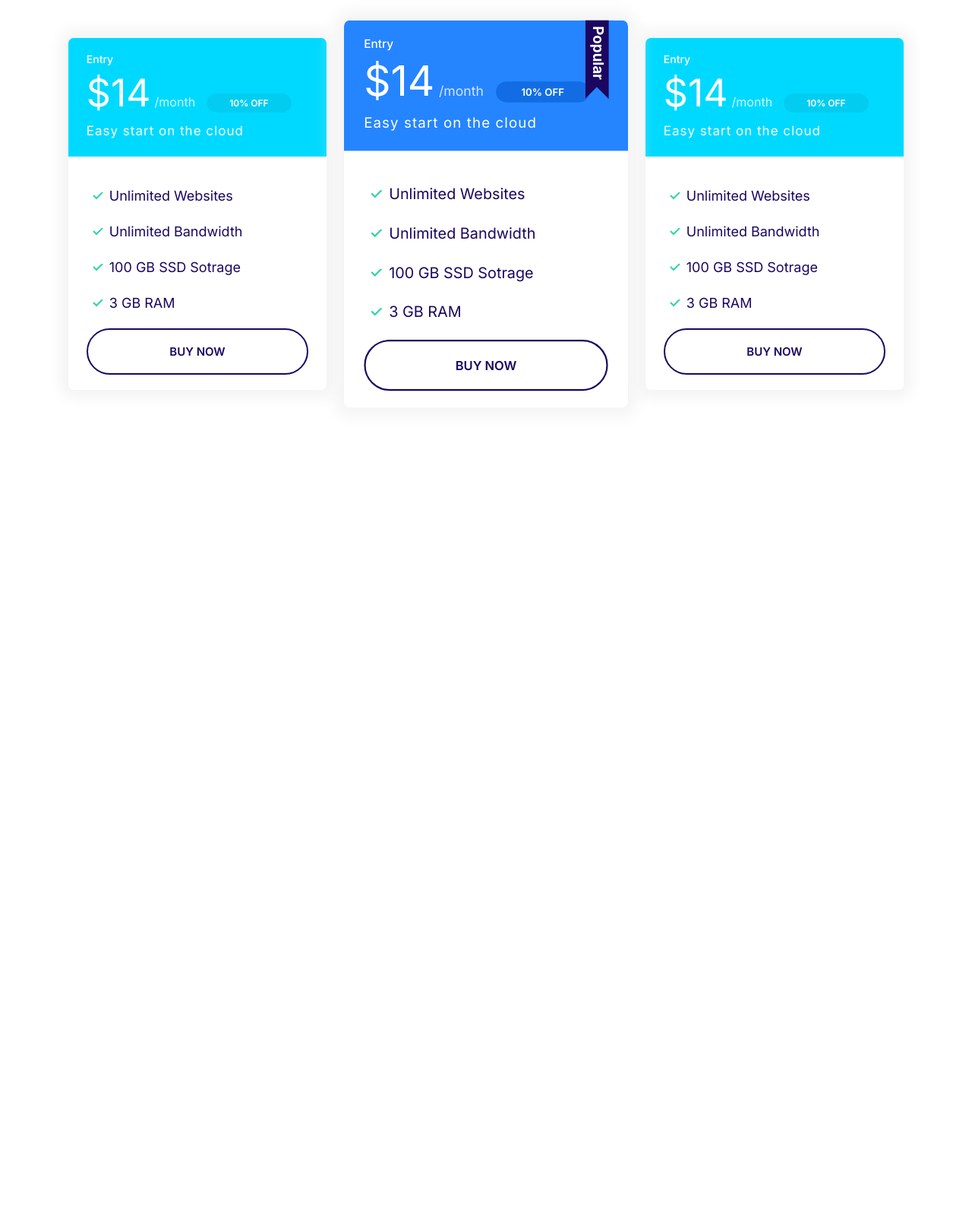
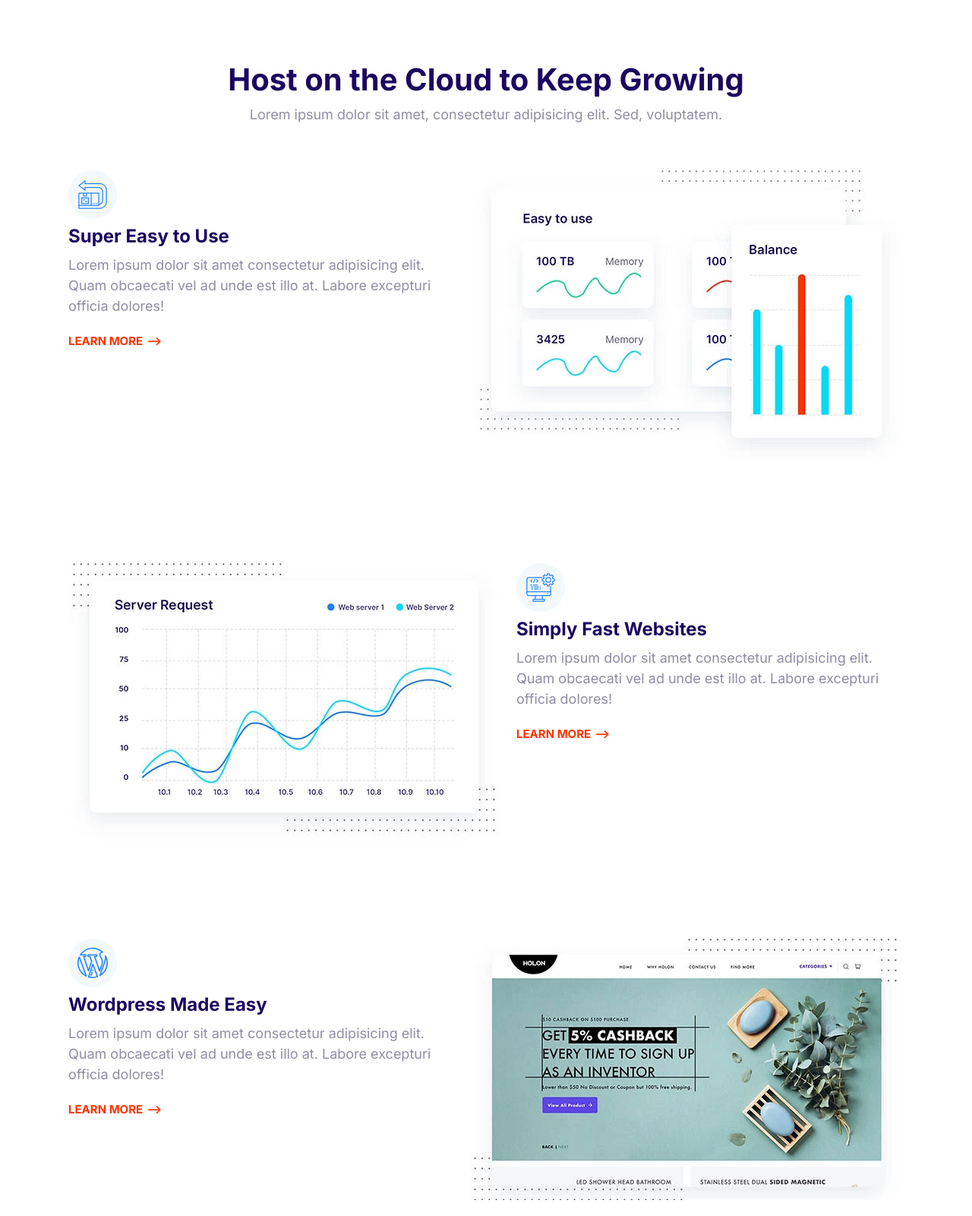
Before and after one commit to Victor-Guerrero-Devs/cloudmaster-scss, a website: page index.html in a window 1280 px wide. Shown: the top 1600 px of the page at 76% size. Before the commit the page ends 800 px from the top, so only its background shows below. Drawn offline with Linux system fonts and the light colour scheme.

Commit message:
Add features block

```diff
--- a/index.html
+++ b/index.html
@@ -15,69 +15,118 @@
     <link rel="stylesheet" href="./styles/css/styles.css" />
   </head>
   <body>
-    <section data-aos="fade-up" class="block container block-plans">
-      <div class="grid grid--1x3">
-        <div class="plan">
-          <div class="card card--secondary">
-            <header class="card__header">
-              <h3 class="plan__name">Entry</h3>
-              <span class="plan__price">$14</span>
-              <span class="plan__billing-cycle">/month</span>
-              <span class="badge badge--secondary badge--small">10% OFF</span>
-              <span class="plan__description">Easy start on the cloud</span>
-            </header>
-            <div class="card__body">
-              <ul class="list list--tick">
-                <li class="list__item">Unlimited Websites</li>
-                <li class="list__item">Unlimited Bandwidth</li>
-                <li class="list__item">100 GB SSD Sotrage</li>
-                <li class="list__item">3 GB RAM</li>
-              </ul>
-              <button class="btn btn--outline btn--block">Buy Now</button>
-            </div>
-          </div>
+    <section class="block container">
+      <header class="block__header">
+        <h2>Host on the Cloud to Keep Growing</h2>
+        <p>
+          Lorem ipsum dolor sit amet, consectetur adipisicing elit. Sed,
+          voluptatem.
+        </p>
+      </header>
+      <article class="grid grid--1x2 feature">
+        <div class="feature__content" data-aos="fade-right">
+          <span class="icon-container">
+            <svg class="icon icon--primary">
+              <use href="images/sprite.svg#easy"></use>
+            </svg>
+          </span>
+          <h3 class="feature__heading">Super Easy to Use</h3>
+          <p>
+            Lorem ipsum dolor sit amet consectetur adipisicing elit. Quam
+            obcaecati vel ad unde est illo at. Labore excepturi officia dolores!
+          </p>
+          <a href="#" class="link-arrow">Learn More</a>
         </div>
-        <div class="plan plan--popular">
-          <div class="card card--primary">
-            <header class="card__header">
-              <h3 class="plan__name">Entry</h3>
-              <span class="plan__price">$14</span>
-              <span class="plan__billing-cycle">/month</span>
-              <span class="badge badge--primary badge--small">10% OFF</span>
-              <span class="plan__description">Easy start on the cloud</span>
-            </header>
-            <div class="card__body">
-              <ul class="list list--tick">
-                <li class="list__item">Unlimited Websites</li>
-                <li class="list__item">Unlimited Bandwidth</li>
-                <li class="list__item">100 GB SSD Sotrage</li>
-                <li class="list__item">3 GB RAM</li>
-              </ul>
-              <button class="btn btn--outline btn--block">Buy Now</button>
-            </div>
-          </div>
+        <picture data-aos="zoom-in-left">
+          <source
+            type="image/webp"
+            srcset="images/easy.webp 1x, images/easy@2x.webp 2x"
+          />
+          <source
+            type="image/jpg"
+            srcset="images/easy.jpg 1x, images/easy@2x.jpg 2x"
+          />
+          <img class="feature__image" src="images/easy@2x.jpg" alt="" />
+        </picture>
+      </article>
+      <article class="grid grid--1x2 feature">
+        <div class="feature__content">
+          <span class="icon-container">
+            <svg class="icon icon--primary">
+              <use href="images/sprite.svg#computer"></use>
+            </svg>
+          </span>
+          <h3 class="feature__heading">Simply Fast Websites</h3>
+          <p>
+            Lorem ipsum dolor sit amet consectetur adipisicing elit. Quam
+            obcaecati vel ad unde est illo at. Labore excepturi officia dolores!
+          </p>
+          <a href="#" class="link-arrow">Learn More</a>
         </div>
-        <div class="plan">
-          <div class="card card--secondary">
-            <header class="card__header">
-              <h3 class="plan__name">Entry</h3>
-              <span class="plan__price">$14</span>
-              <span class="plan__billing-cycle">/month</span>
-              <span class="badge badge--secondary badge--small">10% OFF</span>
-              <span class="plan__description">Easy start on the cloud</span>
-            </header>
-            <div class="card__body">
-              <ul class="list list--tick">
-                <li class="list__item">Unlimited Websites</li>
-                <li class="list__item">Unlimited Bandwidth</li>
-                <li class="list__item">100 GB SSD Sotrage</li>
-                <li class="list__item">3 GB RAM</li>
-              </ul>
-              <button class="btn btn--outline btn--block">Buy Now</button>
-            </div>
-          </div>
+        <picture>
+          <source
+            type="image/webp"
+            srcset="images/fast.webp 1x, images/fast@2x.webp 2x"
+          />
+          <source
+            type="image/jpg"
+            srcset="images/fast.jpg 1x, images/fast@2x.jpg 2x"
+          />
+          <img class="feature__image" src="images/fast@2x.jpg" alt="" />
+        </picture>
+      </article>
+      <article class="grid grid--1x2 feature">
+        <div class="feature__content">
+          <span class="icon-container">
+            <svg class="icon icon--primary">
+              <use href="images/sprite.svg#wordpress"></use>
+            </svg>
+          </span>
+          <h3 class="feature__heading">Wordpress Made Easy</h3>
+          <p>
+            Lorem ipsum dolor sit amet consectetur adipisicing elit. Quam
+            obcaecati vel ad unde est illo at. Labore excepturi officia dolores!
+          </p>
+          <a href="#" class="link-arrow">Learn More</a>
         </div>
-      </div>
+        <picture>
+          <source
+            type="image/webp"
+            srcset="images/wordpress.webp 1x, images/wordpress@2x.webp 2x"
+          />
+          <source
+            type="image/jpg"
+            srcset="images/wordpress.jpg 1x, images/wordpress@2x.jpg 2x"
+          />
+          <img class="feature__image" src="images/wordpress@2x.jpg" alt="" />
+        </picture>
+      </article>
+      <article class="grid grid--1x2 feature">
+        <div class="feature__content">
+          <span class="icon-container">
+            <svg class="icon icon--primary">
+              <use href="images/sprite.svg#clock"></use>
+            </svg>
+          </span>
+          <h3 class="feature__heading">24/7 Expert Support</h3>
+          <p>
+            Lorem ipsum dolor sit amet consectetur adipisicing elit. Quam
+            obcaecati vel ad unde est illo at. Labore excepturi officia dolores!
+          </p>
+          <a href="#" class="link-arrow">Learn More</a>
+        </div>
+        <picture>
+          <source
+            type="image/webp"
+            srcset="images/support.webp 1x, images/support@2x.webp 2x"
+          />
+          <source
+            type="image/jpg"
+            srcset="images/support.jpg 1x, images/support@2x.jpg 2x"
+          />
+          <img class="feature__image" src="images/support@2x.jpg" alt="" />
+        </picture>
+      </article>
     </section>
     <script src="js/main.js"></script>
   </body>
```
Also changed, not shown: components/features-block.html (added, +112 -0 lines), components/plans-block.html (added, +64 -0 lines).
